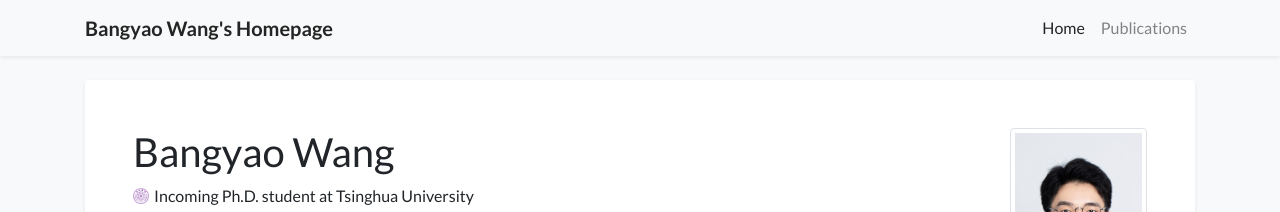
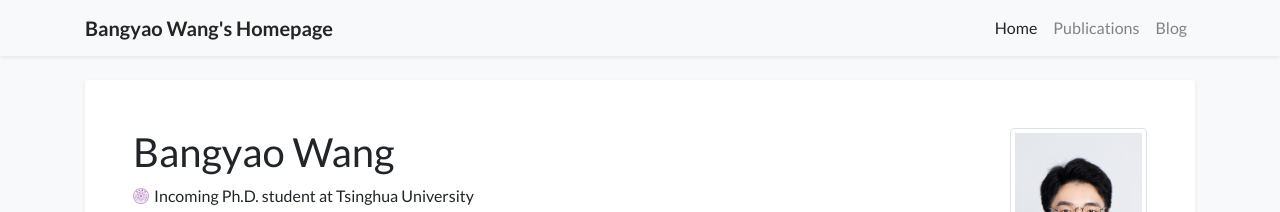
Before and after one commit to wby24/wby24.github.io, a Jekyll site: the page built from index.html, in a window 1280 px wide. Shown: the top 212 px of the page. Built offline with Jekyll 4.4.1, drawn with Linux system fonts in a browser that asks for light colours; a style sheet for code colours, icons or effects is not loaded.

Commit message:
Update navbar.html

```diff
--- a/_includes/navbar.html
+++ b/_includes/navbar.html
@@ -12,6 +12,9 @@
                     <a class="nav-link" href="{{ item.url | relative_url }}">{{ item.name }}</a>
                 </li>
                 {% endfor %}
+                <li>
+                    <a class="nav-link" href="https://www.wbyblog.cn" target="_blank">Blog</a>
+                </li>
             </ul>
         </div>
     </div>
```
